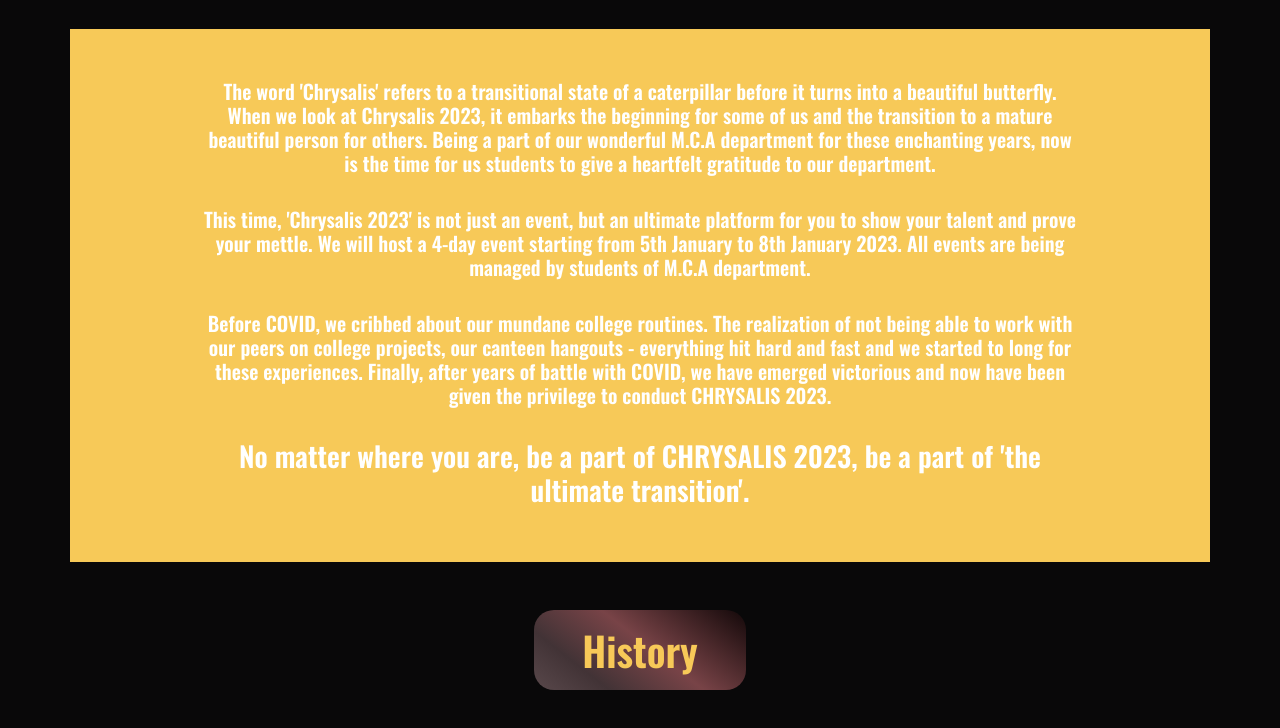
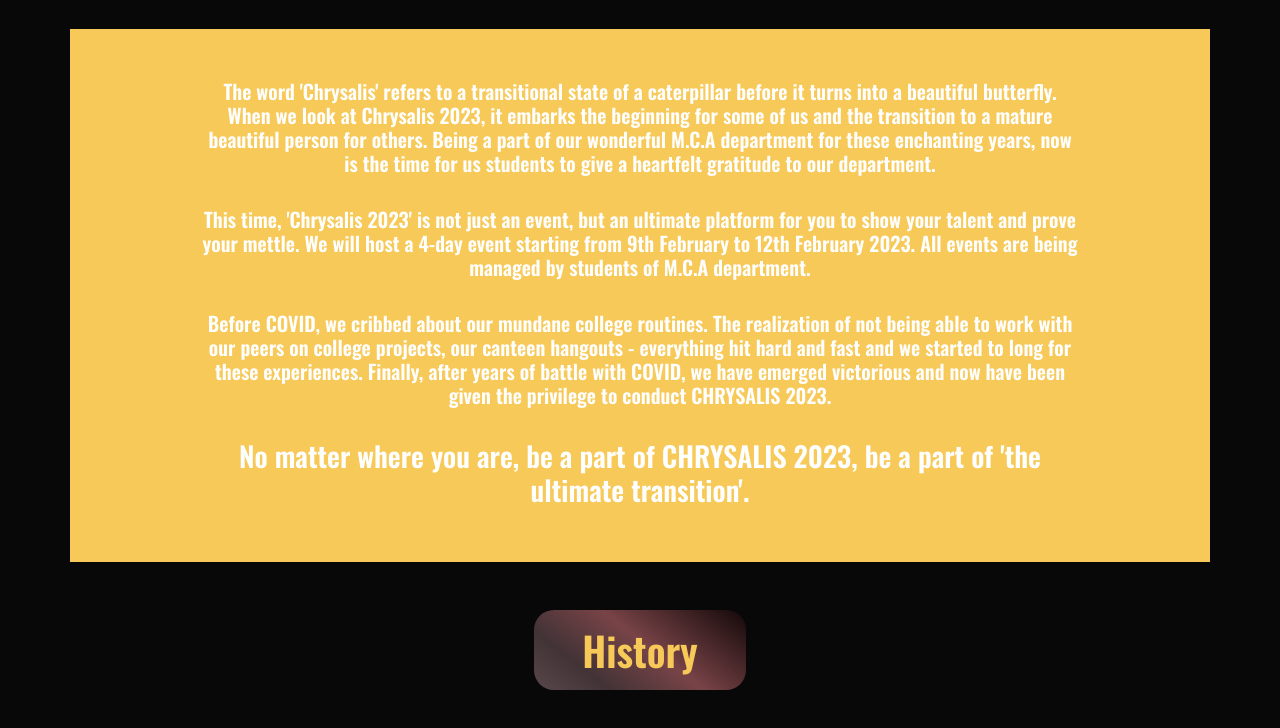
Before and after one commit to sumitdahake23/rceomchrysalis_2023.github.io, a plain HTML site: page index.html in a window 1280 px wide. Shown: the part 1282-2010 px from the top of the page. Drawn offline with nearby package versions, Linux system fonts and the light colour scheme; files whose address does not match are found by name.

Commit message:
Update index.html
date change

```diff
--- a/index.html
+++ b/index.html
@@ -124,7 +124,7 @@
                     time for us students to give a heartfelt gratitude to our department. </h5><br>
                 <h5>This time, 'Chrysalis 2023' is not just an event, but an ultimate platform for you to show your
                     talent and prove your mettle.
-                    We will host a 4-day event starting from 5th January to 8th January 2023. All events are being managed by
+                    We will host a 4-day event starting from 9th February to 12th February 2023. All events are being managed by
                     students of M.C.A department. </h5><br>
                 <h5>Before COVID, we cribbed about our mundane college routines. The realization of not being able to
                     work with our peers on college projects, our canteen hangouts - everything hit hard and fast and we
```
